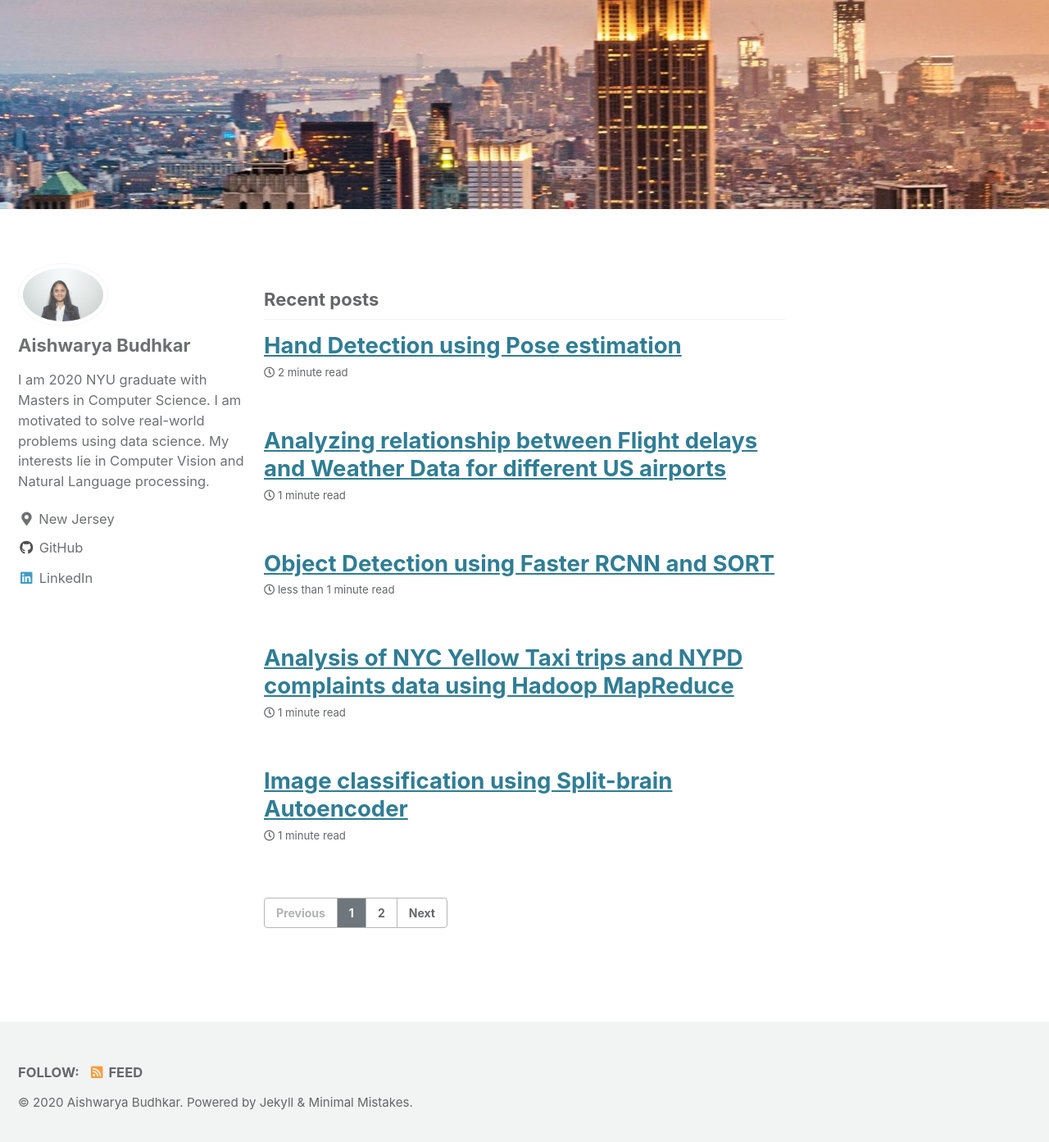
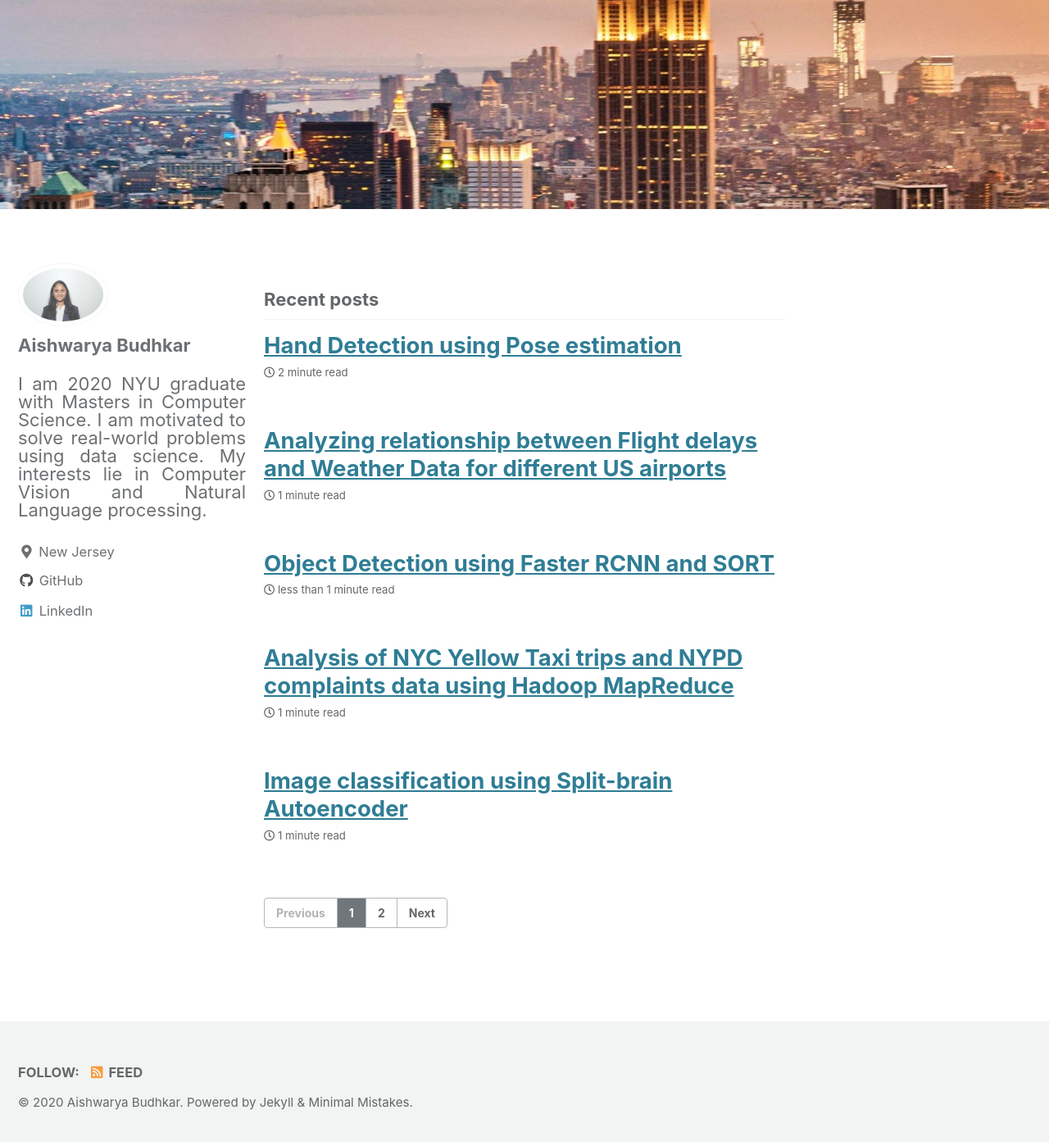
Before and after one commit to asbudhkar/asbudhkar.github.io, a Jekyll site: the page built from index.html, in a window 1280 px wide and 1400 px high, scrolled down 274 px. Shown: the top 1393 px of the window at 82% size. Built offline with Jekyll 4.4.1, drawn with Linux system fonts in a browser that asks for light colours; cached includes are drawn as plain includes; the list of posts is cut into pages by our own code.

Commit message:
Changed style

```diff
--- a/_sass/minimal-mistakes/_sidebar.scss
+++ b/_sass/minimal-mistakes/_sidebar.scss
@@ -52,9 +52,12 @@
   h6 {
     margin-bottom: 0;
     font-family: $sans-serif-narrow;
+    text-align: justify;
   }
 
-  p,
+  p {
+    text-align: justify;
+  }
   li {
     font-family: $sans-serif;
     font-size: $type-size-6;
```
